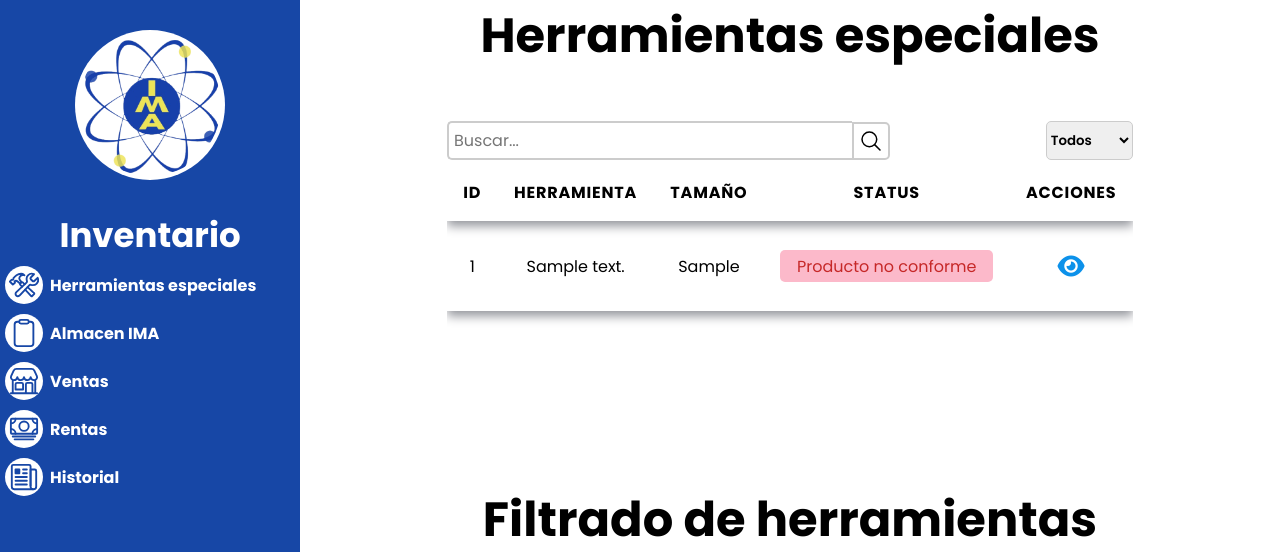
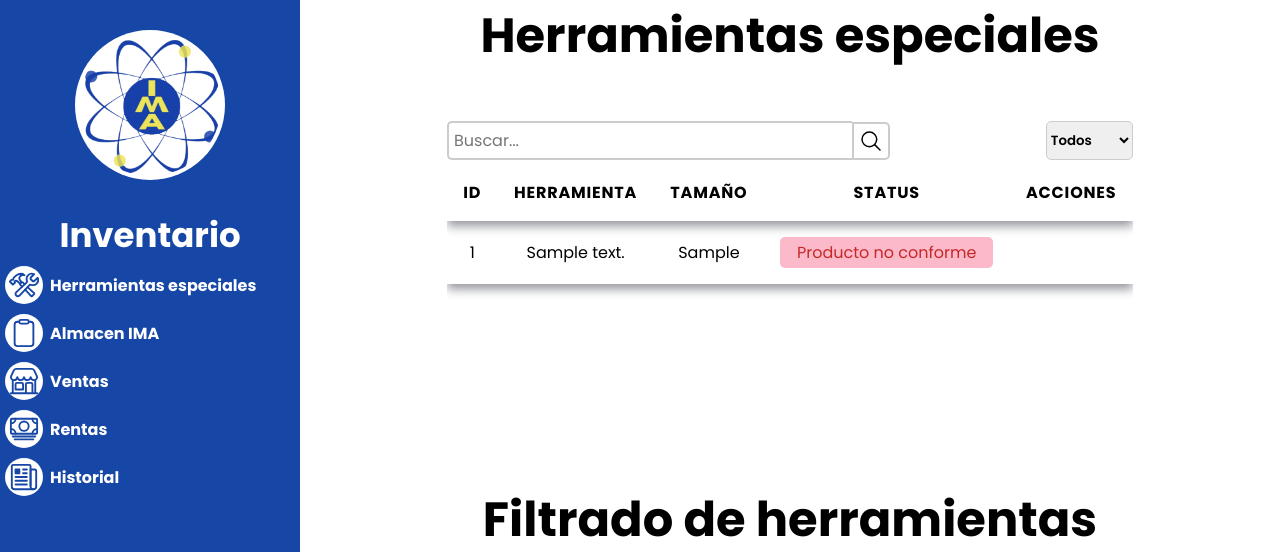
Before and after one commit to DRUMPADD/inventory_django_project, a Django app: template app/templates/index.html in a window 1280 px wide. Shown: the top 552 px of the page. Run offline with Django 4.2, Linux system fonts and the light colour scheme; tables that the repository leaves empty hold one stand-in row (values such as "Sample post"); the template is opened without the code that fills it: values that come from a table or form of the project are taken from there, most other values are stand-ins (such as "Sample title", 1, 10 or a date in 2020); some libraries are stand-ins or nearby versions.

Commit message:
Conditionals deleted

```diff
--- a/app/templates/index.html
+++ b/app/templates/index.html
@@ -13,10 +13,8 @@
         {% if user.is_staff %}
             <div class="btns flex-between">
                 <div>
-                    <button type="button"{% if not user.is_staff %}
-                    disabled {% endif %} class="open-form-container">Agregar herramienta</button>
-                    <button type="button" {% if not user.is_staff %}
-                    disabled {% endif %} class="open-form-container">Agregar proveedor</button>
+                    <button type="button" class="open-form-container">Agregar herramienta</button>
+                    <button type="button" class="open-form-container">Agregar proveedor</button>
                 </div>
             </div>
         {% endif %}
@@ -58,9 +56,9 @@
                             <td>{{ tool.tamanio }}</td>
                             <td><p class="status status-{% if tool.status == 'Listo' %}success{% elif tool.status == 'Mantenimiento' %}warning{% else %}error{% endif %}">{{ tool.status }}</p></td>
                             <td class="btns">
-                                <button><a href="{% url 'app:tool' id_tool=tool.pk %}"><i class="fa-solid fa-eye"></i></a></button>
                                 {% if user.is_staff %}
-                                <button><a href="{% url 'app:delete_product' id_product=tool.pk %}"><i class="fa-solid fa-trash"></i></a></button>
+                                    <button><a href="{% url 'app:tool' id_tool=tool.pk %}"><i class="fa-solid fa-eye"></i></a></button>
+                                    <button><a href="{% url 'app:delete_product' id_product=tool.pk %}"><i class="fa-solid fa-trash"></i></a></button>
                                 {% endif %}
                             </td>
                         </tr>
```
